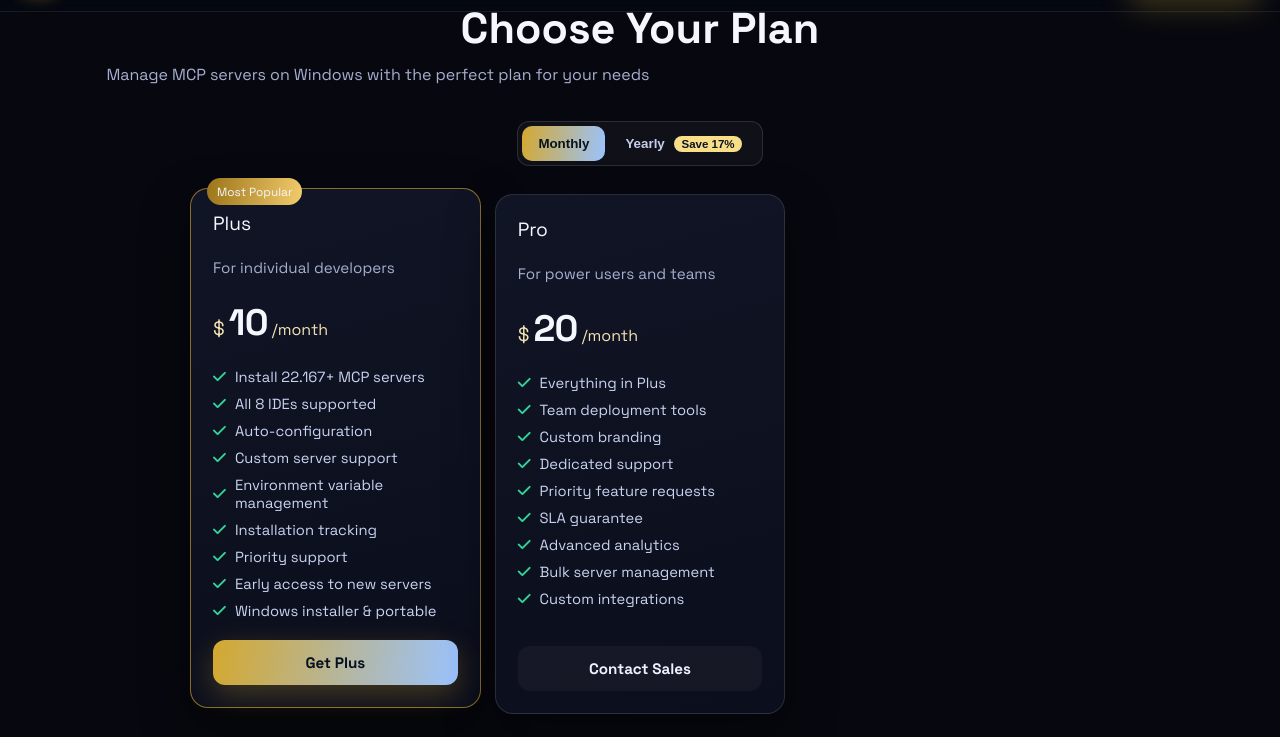
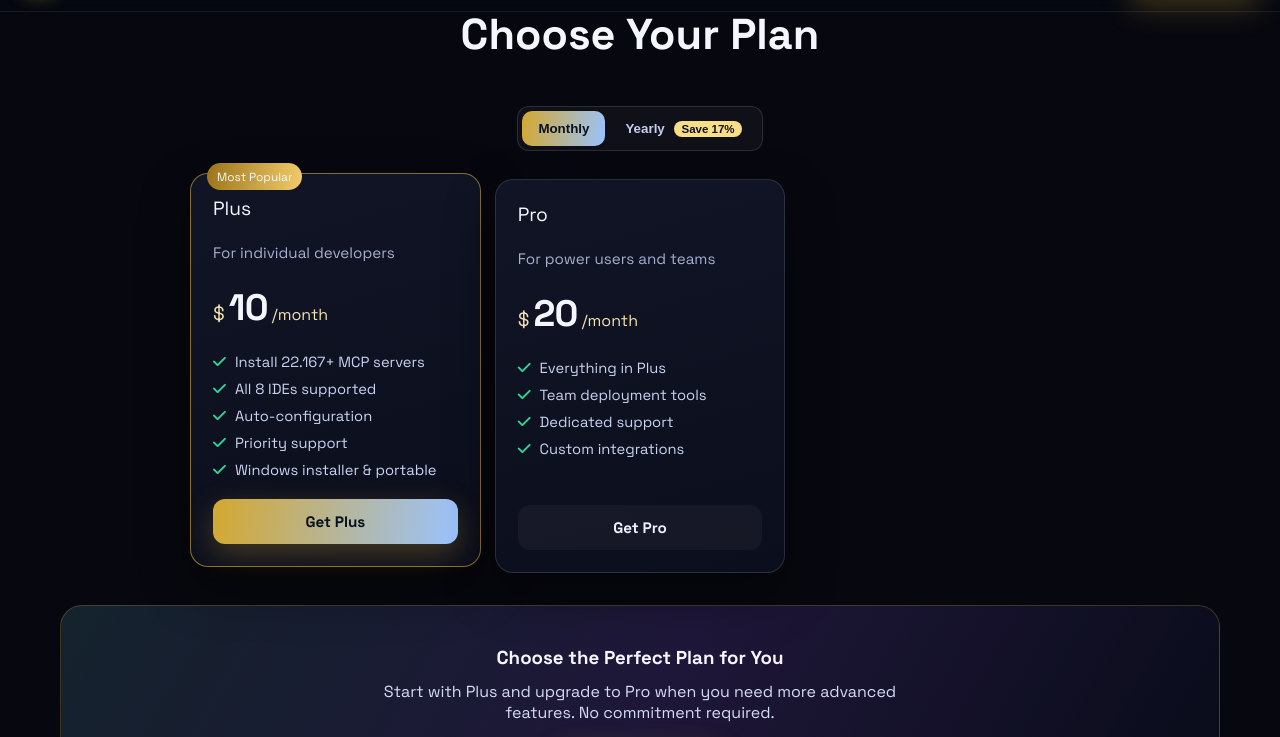
Before and after one commit to evantaylor77/sorceriocom, a website: page pricing.html in a window 1280 px wide. Shown: the part 63-800 px from the top of the page. Drawn offline with Linux system fonts and the light colour scheme.

Commit message:
Simplify pricing cards and update CTA copy

```diff
--- a/pricing.html
+++ b/pricing.html
@@ -11,7 +11,7 @@
     body.loaded { visibility: visible; opacity: 1; }
     .pricing {
       padding: 0 0 40px !important;
-      margin-top: -12px;
+      margin-top: -8px;
     }
     .pricing .container {
       display: flex;
@@ -25,7 +25,11 @@
       width: 100%;
     }
     .pricing-toggle { display: flex; justify-content: center; margin: 8px 0 24px; }
-    .section-head { text-align: center; margin-bottom: 24px; }
+    .section-head {
+      text-align: center;
+      margin-top: 2px;
+      margin-bottom: 18px;
+    }
     .toggle-container {
       background: rgba(255,255,255,.04);
       border: 1px solid rgba(255,255,255,.12);
@@ -63,7 +67,7 @@
     .pricing-card {
       position: relative;
       border-radius: 18px;
-      padding: 22px;
+      padding: 18px;
       background: linear-gradient(165deg, rgba(18, 23, 40, .9), rgba(12, 15, 29, .92));
       border: 1px solid rgba(255,255,255,.12);
       display: flex;
@@ -88,7 +92,7 @@
     .currency { font-size: 1.2rem; color: #f2e1b2; }
     .price { font-size: 2.3rem; font-weight: 800; letter-spacing: -.02em; }
     .period { color: #f2e1b2; }
-    .feature-list { list-style: none; margin: 14px 0 20px; display: grid; gap: 9px; color: #dce5ff; }
+    .feature-list { list-style: none; margin: 8px 0 14px; display: grid; gap: 8px; color: #dce5ff; }
     .feature-list li { display: flex; align-items: center; gap: 9px; color: #c9d3f1; font-size: .92rem; }
     .feature-list i { color: #34d399; }
     .plan-button {
@@ -150,7 +154,6 @@
     <div class="container">
       <div class="section-head">
         <h2>Choose Your Plan</h2>
-        <p>Manage MCP servers on Windows with the perfect plan for your needs</p>
       </div>
 
       <div class="pricing-toggle">
@@ -183,11 +186,7 @@
               <li><i class="fa-solid fa-check"></i> Install 22.167+ MCP servers</li>
               <li><i class="fa-solid fa-check"></i> All 8 IDEs supported</li>
               <li><i class="fa-solid fa-check"></i> Auto-configuration</li>
-              <li><i class="fa-solid fa-check"></i> Custom server support</li>
-              <li><i class="fa-solid fa-check"></i> Environment variable management</li>
-              <li><i class="fa-solid fa-check"></i> Installation tracking</li>
               <li><i class="fa-solid fa-check"></i> Priority support</li>
-              <li><i class="fa-solid fa-check"></i> Early access to new servers</li>
               <li><i class="fa-solid fa-check"></i> Windows installer & portable</li>
             </ul>
             <a href="https://github.com/mcpmarket/mcpmarket/releases" class="plan-button primary" target="_blank">
@@ -216,16 +215,11 @@
             <ul class="feature-list">
               <li><i class="fa-solid fa-check"></i> Everything in Plus</li>
               <li><i class="fa-solid fa-check"></i> Team deployment tools</li>
-              <li><i class="fa-solid fa-check"></i> Custom branding</li>
               <li><i class="fa-solid fa-check"></i> Dedicated support</li>
-              <li><i class="fa-solid fa-check"></i> Priority feature requests</li>
-              <li><i class="fa-solid fa-check"></i> SLA guarantee</li>
-              <li><i class="fa-solid fa-check"></i> Advanced analytics</li>
-              <li><i class="fa-solid fa-check"></i> Bulk server management</li>
               <li><i class="fa-solid fa-check"></i> Custom integrations</li>
             </ul>
-            <a href="mailto:contact@mcpmarket.dev" class="plan-button">
-              Contact Sales
+            <a href="https://github.com/mcpmarket/mcpmarket/releases" class="plan-button" target="_blank">
+              Get Pro
             </a>
           </div>
         </article>
```
